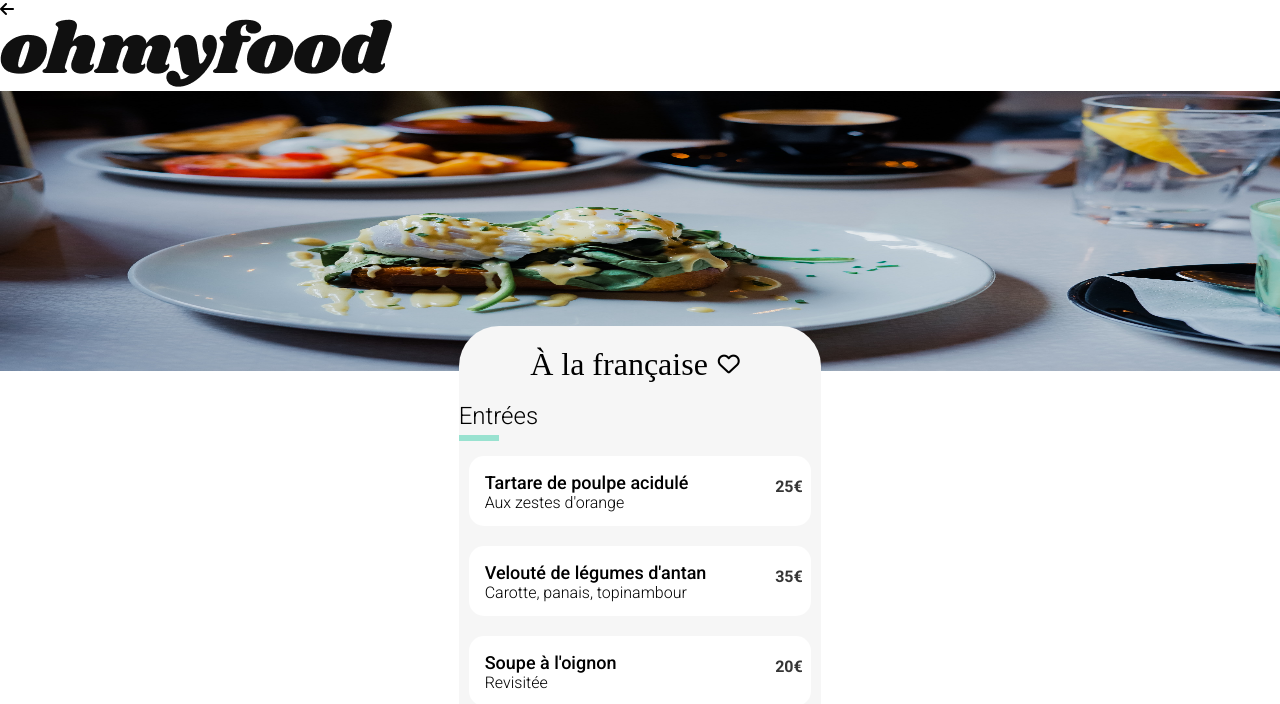
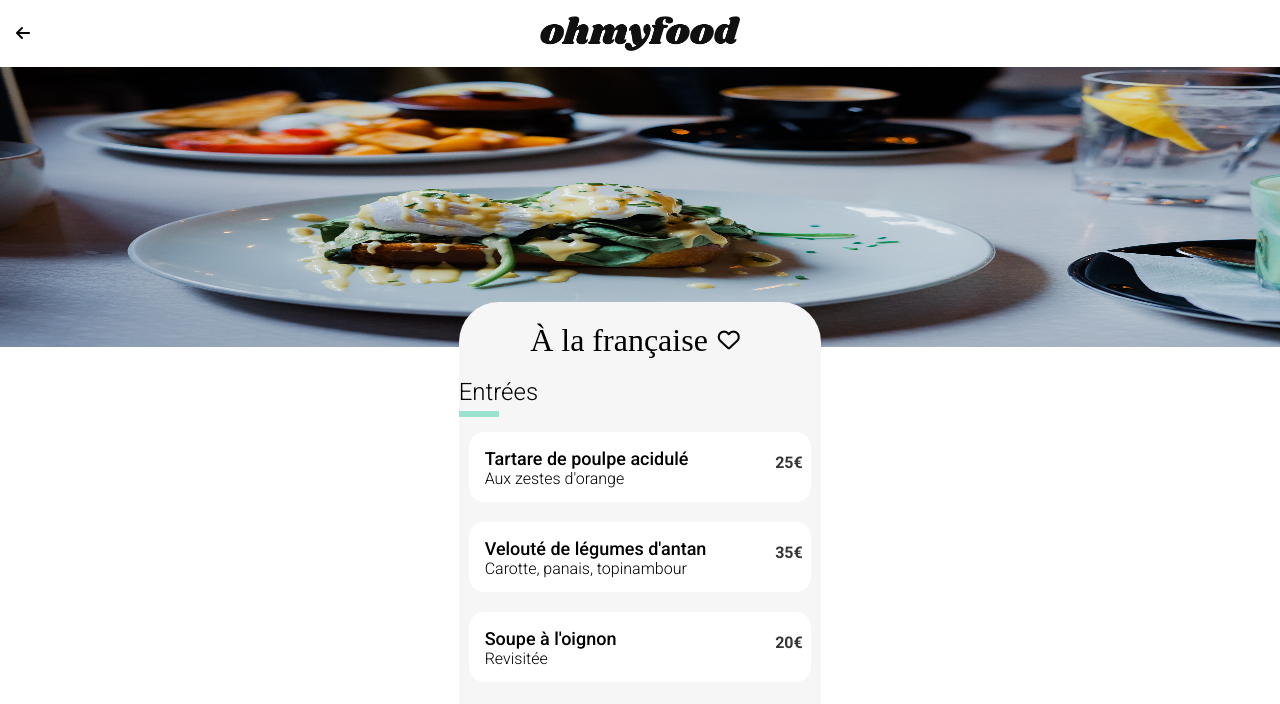
Before and after one commit to Mylfgr/OhMyFood, a website: page restaurants/a_la_francaise.html in a window 1280 px wide. Shown: the top 704 px of the page. Drawn offline with Linux system fonts and the light colour scheme; a web font is replaced by a local one.

Commit message:
Header modifié

```diff
--- a/restaurants/a_la_francaise.html
+++ b/restaurants/a_la_francaise.html
@@ -14,7 +14,7 @@
             <a href="../index.html">
                 <i class="fa-solid fa-arrow-left logo_icon"></i>
             </a>
-            <img class="logo_img" src="../images/logo/ohmyfood.png" alt="Logo du site Ohmyfood">
+            <img class="header_logo_img" src="../images/logo/ohmyfood.png" alt="Logo du site Ohmyfood">
         </div>
     </header>
 
--- a/scss/style.scss
+++ b/scss/style.scss
@@ -50,15 +50,27 @@ button:hover {
 
 // HEADER
 
-.header {
-        @include flexCenter;
+.header_logo {
+        display: flex;
+        justify-content: center;
+        align-items: center;
         padding: 1rem 0;
         box-shadow: 0px 2px 4px 0px #00000026;
+        position: relative;
 
-        &_logo {
+        a {
+            position: absolute;
+            left: 1rem;
+        }
+
+        &_img {
             width: 200px;
         }
 
+        .logo_icon {
+            font-size: 1rem;
+            font-weight: bold;
+        }
 }
 
 .location_search {
```
Also changed, not shown: css/style.css, 1 other file.
